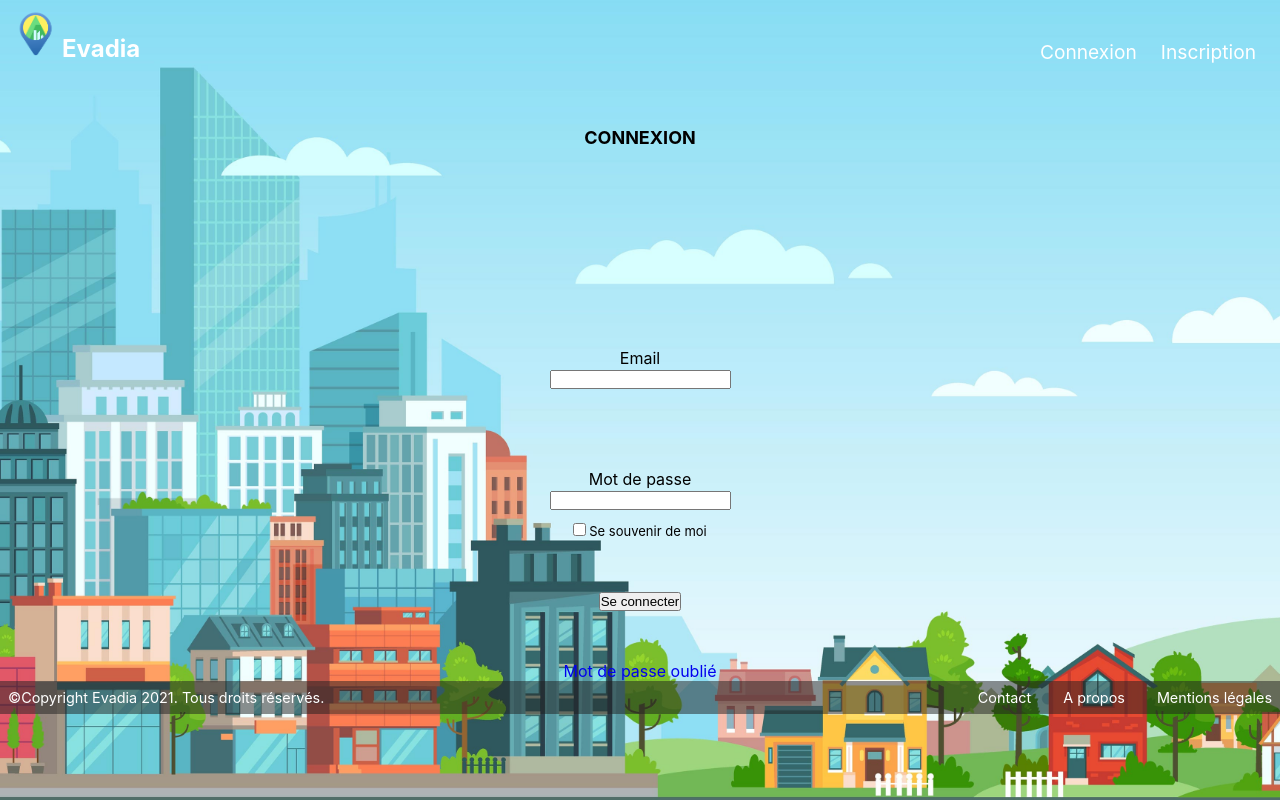
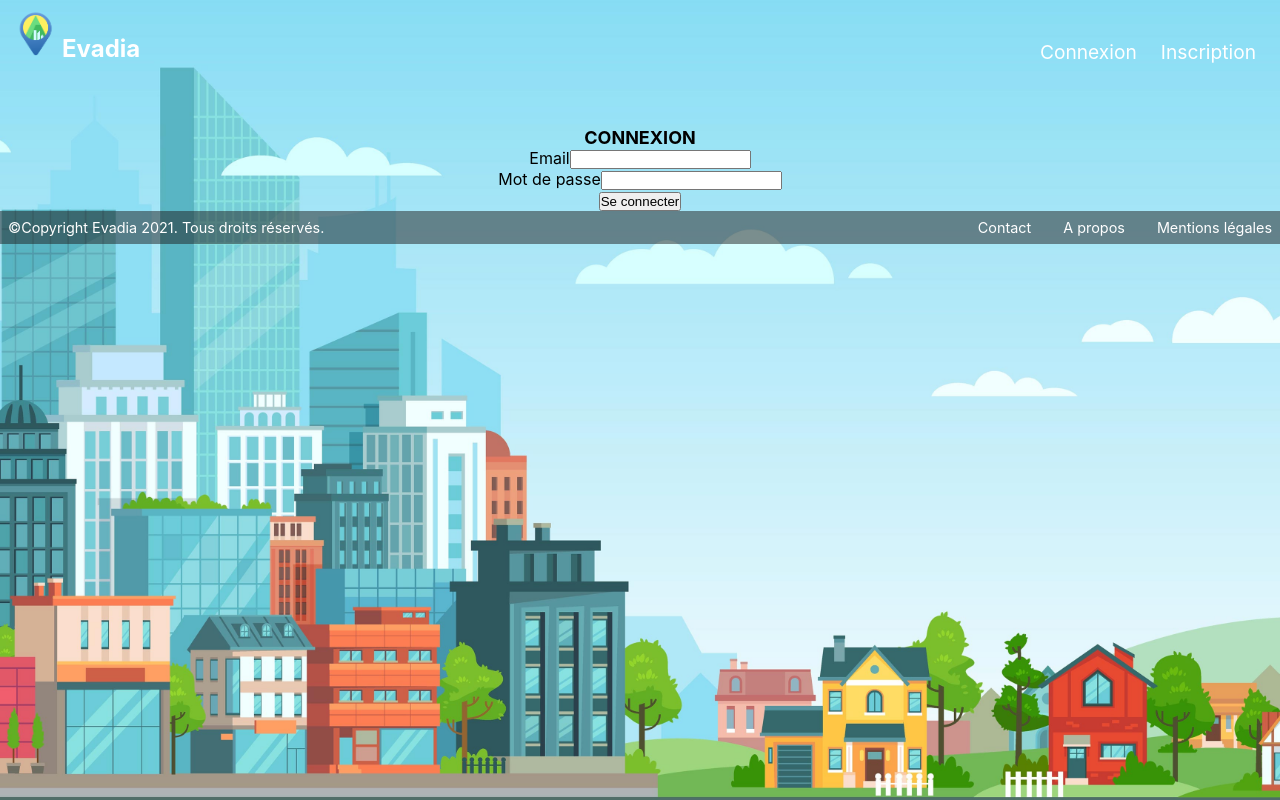
Before and after one commit to Lballanger/Evadia, a React (Vite) app in the folder front/: page /connexion in a window 1280 px wide. Built offline with nearby package versions, Linux system fonts and the light colour scheme.

Commit message:
✨ Begin login form

```diff
--- a/front/src/components/Connexion/index.jsx
+++ b/front/src/components/Connexion/index.jsx
@@ -1,16 +1,58 @@
-import React from 'react';
+import React, { useState } from 'react';
 import { NavLink } from 'react-router-dom';
 import Header from '../Header';
 import Footer from '../Footer';
 
 import './styles.scss';
+import Form from '../Shared/Form';
+import Input from '../Shared/Input';
+import API from '../../api';
 
-const Connexion = () => (
+const initialInputs = {
+  email: '',
+  password: '',
+};
+
+const Connexion = () => {
+  const [inputs, setInputs] = useState({ ...initialInputs });
+
+  const inputChange = (event) => {
+    setInputs((state) => ({
+      ...state,
+      [event.target.name]: event.target.value,
+    }));
+  };
+
+  const handleSubmit = async (event) => {
+    event.preventDefault();
+    const data = await API.doLogin(inputs);
+    console.log(data);
+    setInputs({ ...initialInputs });
+  };
+
+  return (
     <>
       <Header />
       <div className="connexion">
         <div className="connexion__title">CONNEXION</div>
-      <form className="connexion__form">
+        <Form onSubmit={handleSubmit}>
+          <Input
+            type="email"
+            labelText="Email"
+            id="email"
+            value={inputs.email}
+            onChange={inputChange}
+          />
+          <Input
+            type="password"
+            labelText="Mot de passe"
+            id="password"
+            value={inputs.password}
+            onChange={inputChange}
+          />
+          <button type="submit">Se connecter</button>
+        </Form>
+        {/* <form className="connexion__form">
         <div className="connexion__form__email">
           <p>Email</p>
           <input type="email" />
@@ -39,10 +81,11 @@ const Connexion = () => (
         >
           Mot de passe oublié
         </NavLink>
-      </form>
+      </form> */}
       </div>
       <Footer />
     </>
   );
+};
 
 export default Connexion;
--- a/front/src/components/Shared/Input.jsx
+++ b/front/src/components/Shared/Input.jsx
@@ -11,13 +11,7 @@ const Input = ({
 }) => (
   <div className={className}>
     <label htmlFor={id}>{labelText}</label>
-    <input
-      id={id}
-      name={id}
-      type={type}
-      value={value}
-      onChange={(event) => onChange(event.target.value)}
-    />
+    <input id={id} name={id} type={type} value={value} onChange={onChange} />
   </div>
 );
 
```
Also changed, not shown: 2 other files (tests, documents, lock files or other folders). Lines whose indentation alone changed are shown as unchanged.
